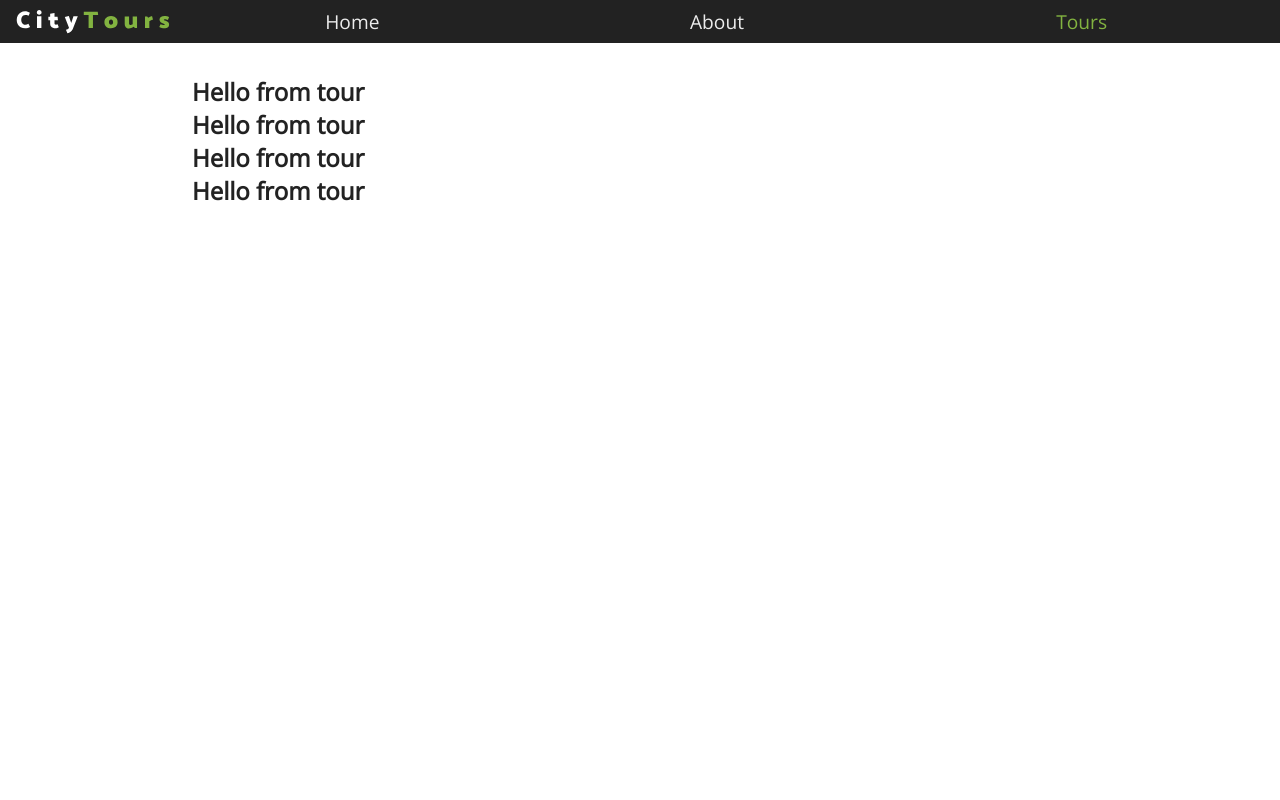
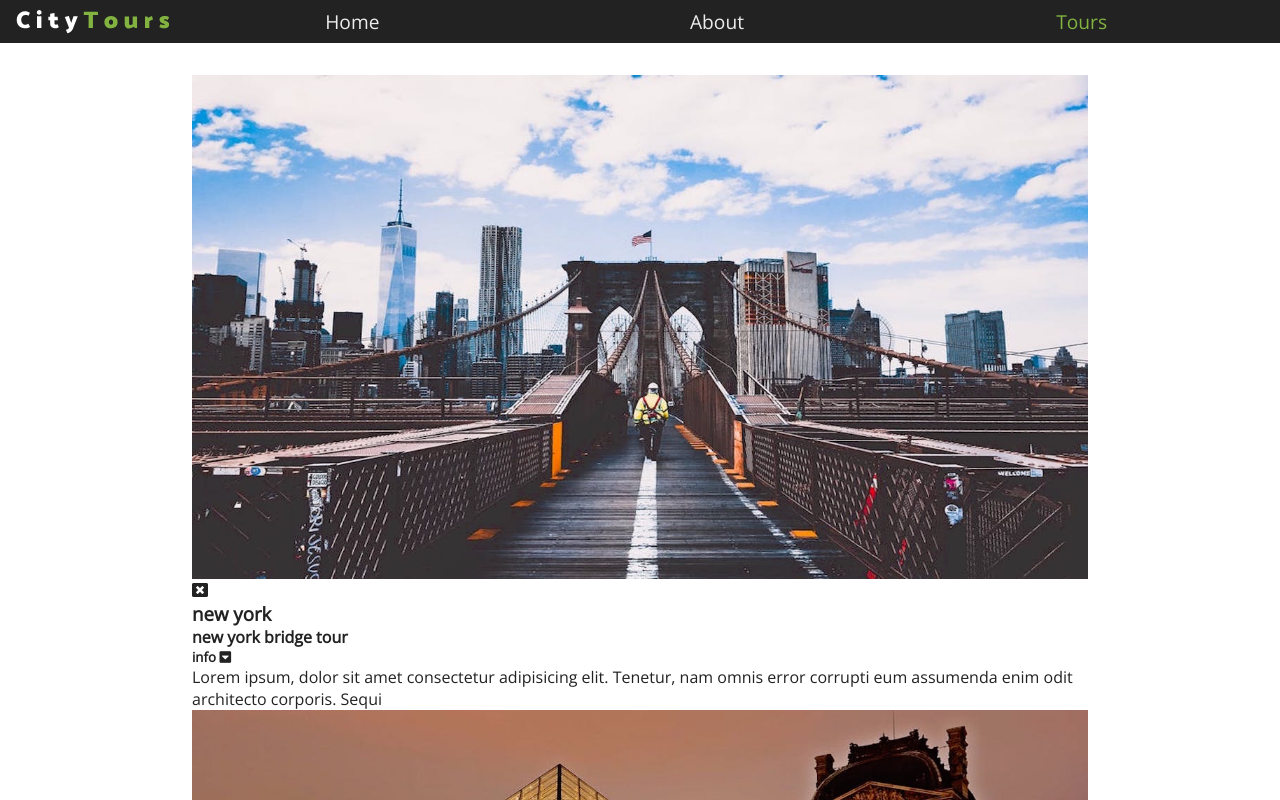
Before and after one commit to js-tut/react-city-tours, a React (Create React App) app: page / in a window 1280 px wide. Shown: the top 800 px of the page. Built offline with nearby package versions, Linux system fonts and the light colour scheme.

Commit message:
Tour Component Logic

```diff
--- a/src/components/Tour/Tour.js
+++ b/src/components/Tour/Tour.js
@@ -2,6 +2,29 @@
 import "./tour.scss";
 export default class Tour extends Component {
   render() {
-    return <h1>Hello from tour</h1>;
+    const { id, city, img, name, info } = this.props.tour;
+    const { removeTour } = this.props;
+
+    return (
+      <article className="tour">
+        <div className="img-container">
+          <img src={img} alt="image of the tour" />
+          <span className="close-btn">
+            <i className="fas fa-window-close" />
+          </span>
+        </div>
+        <div className="tour-info">
+          <h3>{city}</h3>
+          <h4>{name}</h4>
+          <h5>
+            info{" "}
+            <span>
+              <i className="fas fa-caret-square-down" />
+            </span>
+          </h5>
+          <p>{info}</p>
+        </div>
+      </article>
+    );
   }
 }
--- a/src/components/Tour/tour.scss
+++ b/src/components/Tour/tour.scss
@@ -0,0 +1,9 @@
+@import "../../index.scss";
+
+.tour {
+  img {
+    width: 100%;
+    display: block;
+    min-height: 13rem;
+  }
+}
```
